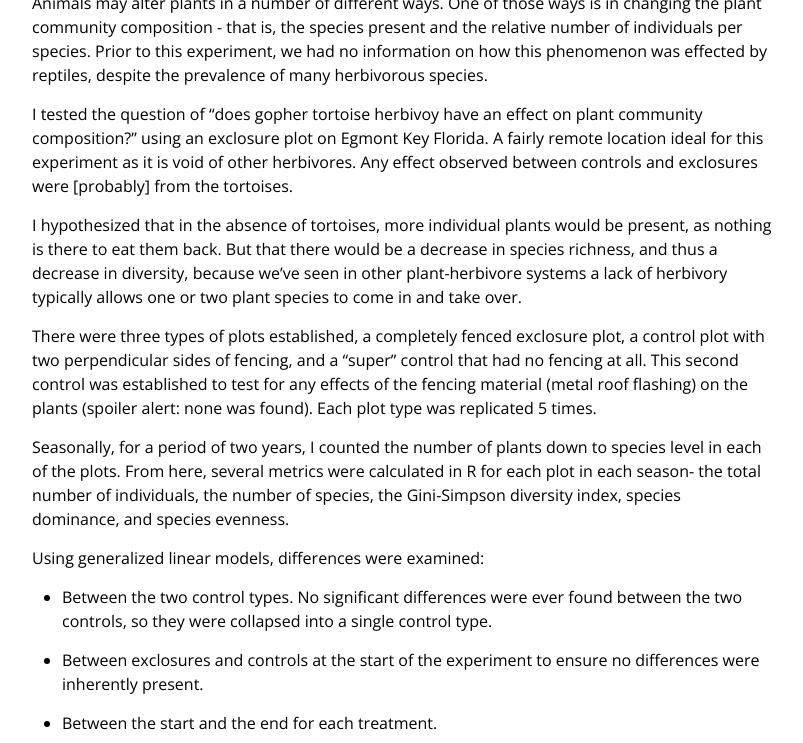
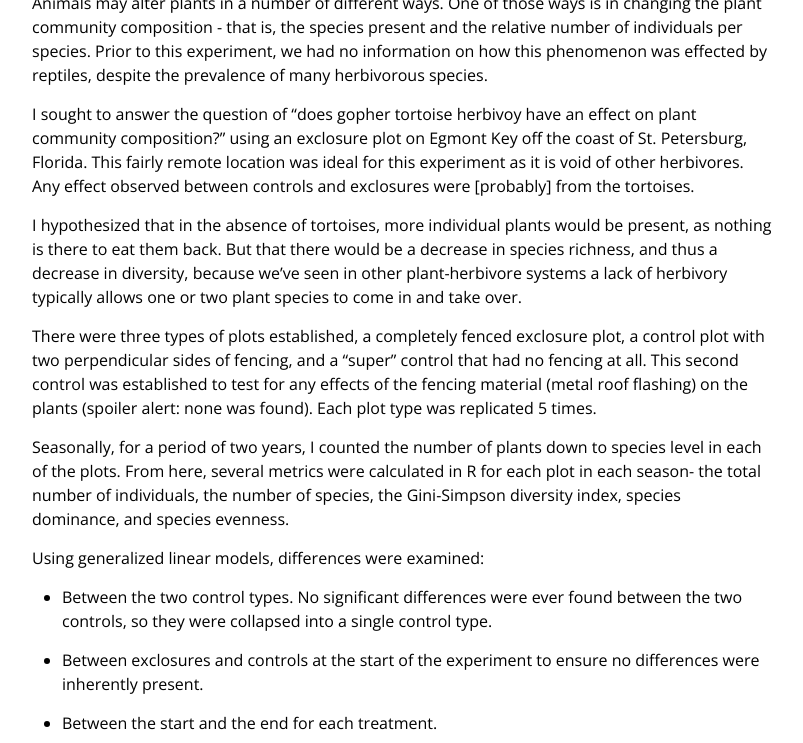
Before and after one commit to jcrichardson617/jcrichardson617.github.io, a Jekyll site: the page built from _posts/2018-08-17-tortoise-exclosure.markdown, in a window 1280 px wide and 900 px high, scrolled down 484 px, cut to the strip 157-900 px from the top of the window. Shown: the whole strip, without its empty margins (238-1041 px from the left). Built offline with Jekyll 4.4.1, drawn with Linux system fonts in a browser that asks for light colours; comment, search, counter and statistics services are not loaded; some of the changed text lies outside the part shown.

Commit message:
Update 2018-08-17-tortoise-exclosure.markdown

```diff
--- a/_posts/2018-08-17-tortoise-exclosure.markdown
+++ b/_posts/2018-08-17-tortoise-exclosure.markdown
@@ -8,7 +8,7 @@ date: 2018-08-15
 
 Animals may alter plants in a number of different ways. One of those ways is in changing the plant community composition - that is, the species present and the relative number of individuals per species. Prior to this experiment, we had no information on how this phenomenon was effected by reptiles, despite the prevalence of many herbivorous species.
 
-I tested the question of "does gopher tortoise herbivoy have an effect on plant community composition?" using an exclosure plot on Egmont Key Florida. A fairly remote location ideal for this experiment as it is void of other herbivores. Any effect observed between controls and exclosures were [probably] from the tortoises.
+I sought to answer the question of "does gopher tortoise herbivoy have an effect on plant community composition?" using an exclosure plot on Egmont Key off the coast of St. Petersburg, Florida. This fairly remote location was ideal for this experiment as it is void of other herbivores. Any effect observed between controls and exclosures were [probably] from the tortoises.
 
 I hypothesized that in the absence of tortoises, more individual plants would be present, as nothing is there to eat them back. But that there would be a decrease in species richness, and thus a decrease in diversity, because we've seen in other plant-herbivore systems a lack of herbivory typically allows one or two plant species to come in and take over.
 
```
Also changed, not shown: other parts of _posts/2018-08-17-tortoise-exclosure.markdown (+1 -1 lines).
